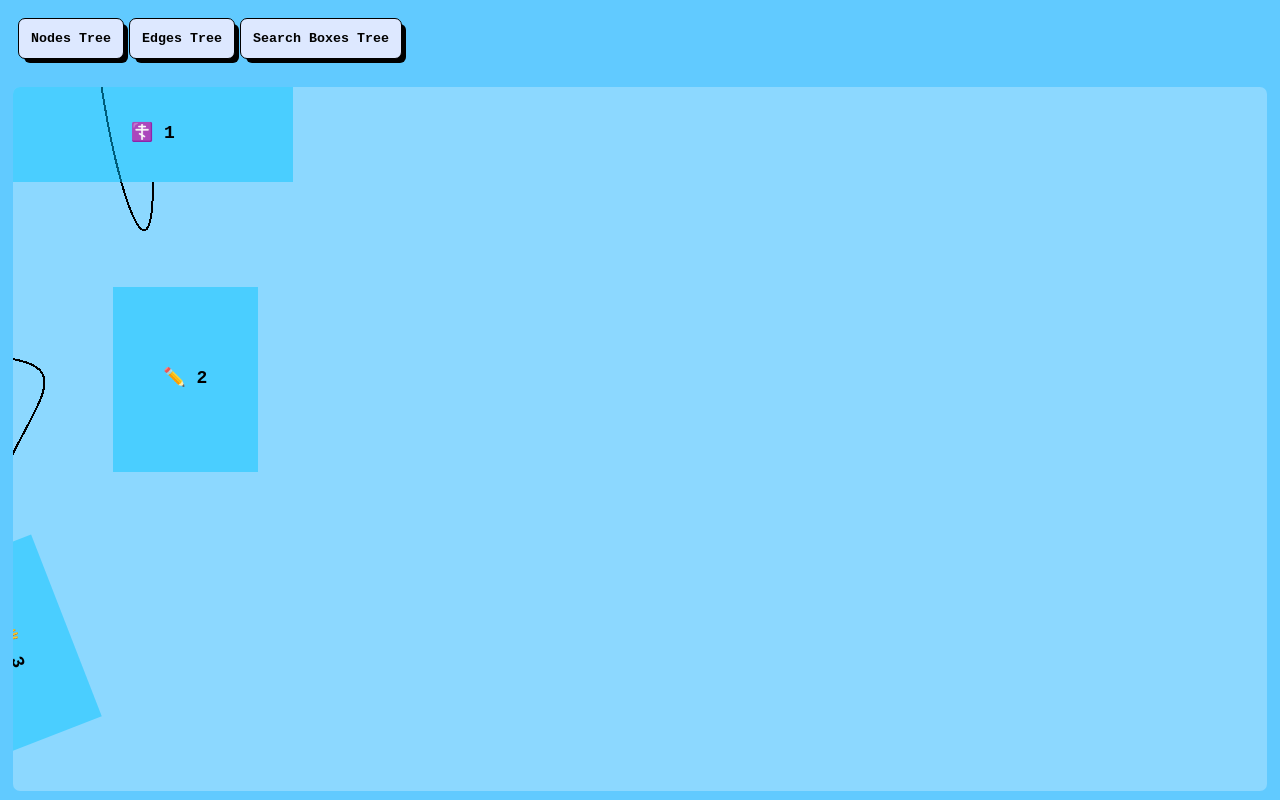
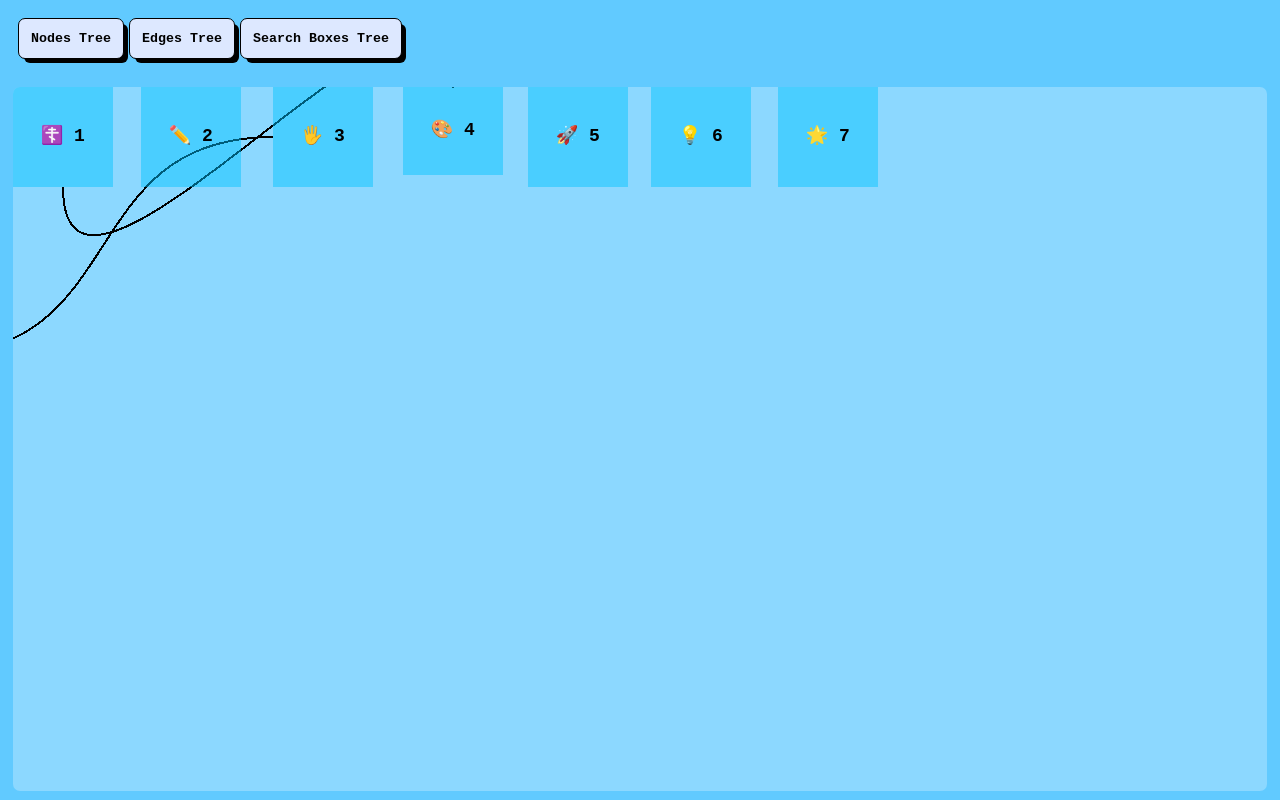
Before and after one commit to speedylama15/whiteboard, a React (Vite) app: page / in a window 1280 px wide. Built offline with nearby package versions, Linux system fonts and the light colour scheme.

Commit message:
distance based alignments

```diff
--- a/src/App.jsx
+++ b/src/App.jsx
@@ -141,10 +141,133 @@ const App = () => {
 
         // select a single node for diff + gap calc
         const node = Object.values(selectedNodesMap)[0];
-
         // supply box, create new tree, insert box, and set searchBoxesTree
         const { minX, maxX, minY, maxY, width, height } =
           getRotatedVertices(node);
+
+        // todo: distance based
+        // const HORIZONTAL_SEARCH_BOUNDARY = 1000;
+        // let gapX = 0;
+        // let gapY = 0;
+
+        // const horizontalSearchbox = {
+        //   minX: minX + diffX - HORIZONTAL_SEARCH_BOUNDARY,
+        //   maxX: maxX + diffX + HORIZONTAL_SEARCH_BOUNDARY,
+        //   minY: minY + diffY,
+        //   maxY: maxY + diffY,
+        //   node: node,
+        // };
+        // const horizontalNodes = [
+        //   ...nodesTree.search(horizontalSearchbox),
+        //   {
+        //     node: node,
+        //     minX: minX + diffX,
+        //     maxX: maxX + diffX,
+        //     minY: minY + diffY,
+        //     maxY: maxY + diffY,
+        //   },
+        // ].sort((a, b) => a.minX - b.minX);
+
+        // const adjDistancesArr = [];
+        // const distancesArr = [];
+        // let hasEncounteredMovingNode = false;
+
+        // for (let i = 0; i < horizontalNodes.length - 1; i++) {
+        //   const leftNode = horizontalNodes[i];
+        //   const rightNode = horizontalNodes[i + 1];
+
+        //   if (!hasEncounteredMovingNode)
+        //     hasEncounteredMovingNode = leftNode.node.id === node.id;
+        //   const side = hasEncounteredMovingNode === false ? "left" : "right";
+
+        //   const distance = rightNode.minX - leftNode.maxX;
+        //   const isAdjacent =
+        //     leftNode.node.id === node.id || rightNode.node.id === node.id;
+
+        //   const data = {
+        //     isAdjacent,
+        //     distance,
+        //     side,
+        //     leftNode,
+        //     rightNode,
+        //   };
+
+        //   if (isAdjacent) adjDistancesArr.push(data);
+        //   if (!isAdjacent) distancesArr.push(data);
+        // }
+
+        // // review: 2 adjacents
+        // if (adjDistancesArr.length === 2) {
+        //   const leftDistance = adjDistancesArr[0];
+        //   const rightDistance = adjDistancesArr[1];
+
+        //   const gap = rightDistance.distance - leftDistance.distance;
+        //   const absGap = Math.abs(gap);
+
+        //   if (absGap <= 7) gapX = gap / 2;
+        // }
+
+        // // review: non-adjacents
+        // const threshold = 7;
+        // let horizontalMap = {};
+        // let shortestDistanceX = threshold;
+
+        // if (gapX === 0) {
+        //   adjDistancesArr.forEach((adjDist) => {
+        //     distancesArr.forEach((dist) => {
+        //       let gap = 0;
+        //       let absGap = 0;
+
+        //       if (adjDist.side === "left") {
+        //         gap = dist.distance - adjDist.distance;
+        //         absGap = Math.abs(gap);
+        //       }
+
+        //       if (adjDist.side === "right") {
+        //         gap = adjDist.distance - dist.distance;
+        //         absGap = Math.abs(gap);
+        //       }
+
+        //       if (absGap <= threshold) {
+        //         if (absGap < shortestDistanceX) {
+        //           shortestDistanceX = absGap;
+        //           horizontalMap = {};
+        //         }
+
+        //         if (absGap === shortestDistanceX) {
+        //           const data = {
+        //             type: "distance",
+        //             adjDist,
+        //             dist,
+        //           };
+
+        //           if (horizontalMap[gap]) {
+        //             horizontalMap[gap].push(data);
+        //           } else {
+        //             horizontalMap[gap] = [data];
+        //           }
+        //         }
+        //       }
+        //     });
+        //   });
+        // }
+
+        // const keys = Object.keys(horizontalMap);
+
+        // if (keys.length === 1) {
+        //   gapX = parseInt(keys[0]);
+
+        //   console.log("snapping 🧲", {
+        //     gapX,
+        //     horizontalLines: horizontalMap[gapX],
+        //   });
+        // } else {
+        //   console.log("no snapping", { length: keys.length });
+        //   gapX = 0;
+        // }
+        // todo: distance based
+
+        // idea: axis based
         const searchBox = {
           minX: minX + diffX - SEARCH_BOUNDARY,
           minY: minY + diffY - SEARCH_BOUNDARY,
@@ -152,7 +275,6 @@ const App = () => {
           maxY: maxY + diffY + SEARCH_BOUNDARY,
           node: node,
         };
-        set_searchBoxesTree(searchBox);
 
         // actual search for nearby nodes
         const nearbyNodes = nodesTree
@@ -182,11 +304,7 @@ const App = () => {
         if (horizontalLines.length) gapY = horizontalLines[0].gap;
         set_verticalLines(verticalLines);
         set_horizontalLines(horizontalLines);
-
-        // todo: I need to combine horizontalLines of axis based with distance based
-        // todo: I need to combine verticalLines of axis based with distance based
-        // todo: axis based takes priority
-        // todo: now how the priority works amongst them is something I have to think about later
+        // idea: axis based
 
         if (!frameIDRef.current && (panX !== 0 || panY !== 0)) {
           // review: recursive
--- a/src/data/initNodesMap.js
+++ b/src/data/initNodesMap.js
@@ -5,55 +5,55 @@ const initNodesMap = {
     content: { type: "text", text: "☦️ 1" },
     position: { x: 0, y: 0 },
     rotation: 0,
-    dimension: { width: 280, height: 95 },
+    dimension: { width: 100, height: 100 },
   },
   "node-2": {
     id: "node-2",
     type: "basic",
     content: { type: "text", text: "✏️ 2" },
-    position: { x: 100, y: 200 },
+    position: { x: 128, y: 0 },
     rotation: 0,
-    dimension: { width: 145, height: 185 },
+    dimension: { width: 100, height: 100 },
   },
   "node-3": {
     id: "node-3",
     type: "basic",
     content: { type: "text", text: "🖐 3" },
-    position: { x: -100, y: 500 },
-    rotation: 1.2,
-    dimension: { width: 195, height: 120 },
+    position: { x: 260, y: 0 },
+    rotation: 0,
+    dimension: { width: 100, height: 100 },
   },
   "node-4": {
     id: "node-4",
     type: "basic",
     content: { type: "text", text: "🎨 4" },
-    position: { x: 0, y: -350 },
-    rotation: 4.2,
-    dimension: { width: 310, height: 88 },
+    position: { x: 390, y: 0 },
+    rotation: 0,
+    dimension: { width: 100, height: 88 },
   },
   "node-5": {
     id: "node-5",
     type: "basic",
     content: { type: "text", text: "🚀 5" },
-    position: { x: 2950, y: 980 },
-    rotation: 2,
-    dimension: { width: 160, height: 240 },
+    position: { x: 515, y: 0 },
+    rotation: 0,
+    dimension: { width: 100, height: 100 },
   },
   "node-6": {
     id: "node-6",
     type: "basic",
     content: { type: "text", text: "💡 6" },
-    position: { x: -1180, y: -2390 },
+    position: { x: 638, y: 0 },
     rotation: 0,
-    dimension: { width: 275, height: 110 },
+    dimension: { width: 100, height: 100 },
   },
   "node-7": {
     id: "node-7",
     type: "basic",
     content: { type: "text", text: "🌟 7" },
-    position: { x: 640, y: 2920 },
+    position: { x: 765, y: 0 },
     rotation: 0,
-    dimension: { width: 185, height: 155 },
+    dimension: { width: 100, height: 100 },
   },
   "node-8": {
     id: "node-8",
```
